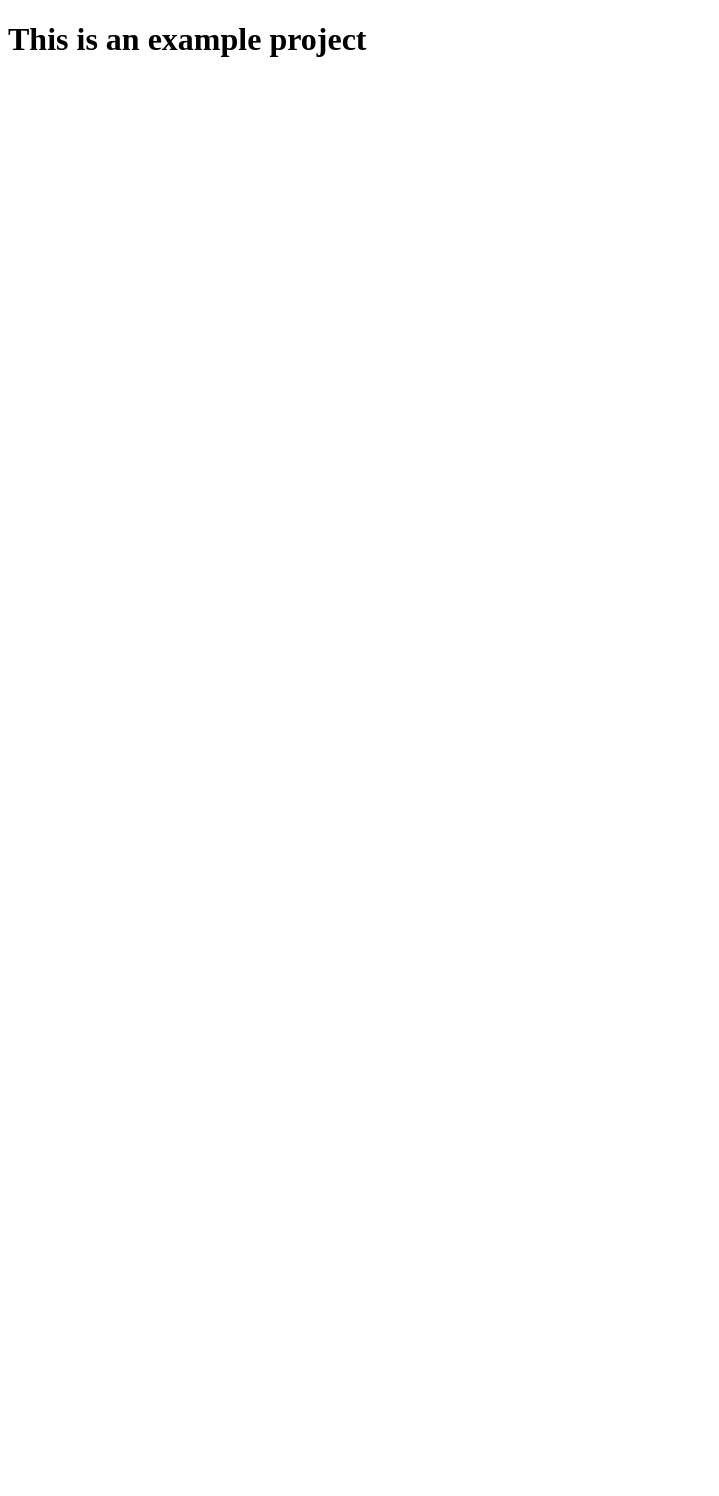
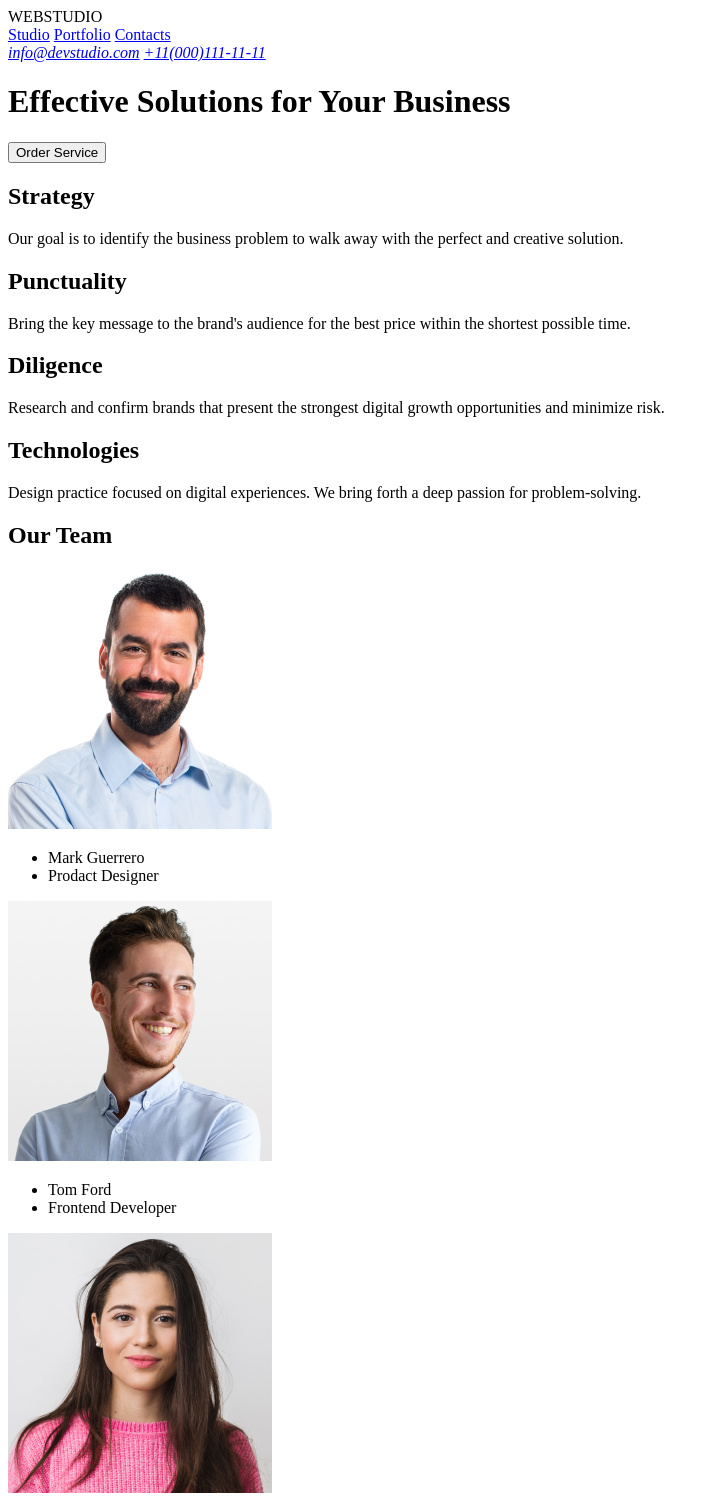
Before and after one commit to Maulova/goit-markup-hw-01, a plain HTML site: page index.html in a window 1280 px wide. Shown: the top 1496 px of the page, without its empty margins (0-719 px from the left). Before the commit the page ends 800 px from the top, so only its background shows below. Drawn offline with Linux system fonts and the light colour scheme.

Commit message:
all files

```diff
--- a/index.html
+++ b/index.html
@@ -3,9 +3,99 @@
   <head>
     <meta charset="UTF-8" />
     <meta name="viewport" content="width=device-width, initial-scale=1.0" />
-    <title>Document</title>
+    <title>WEBSTUDIO</title>
   </head>
   <body>
-    <h1>This is an example project</h1>
+    <header>
+      <a herf="/">WEBSTUDIO</a>
+      <nav>
+        <a href="Studio" target="_blank">Studio</a>
+        <a href="Portfolio" target="_blank">Portfolio</a>
+        <a href="Contacts" target="_blank">Contacts</a>
+      </nav>
+
+      <address>
+        <a href="mailto:info@devstudio.com" target="_blank"
+          >info@devstudio.com</a
+        >
+        <a href="tel:+11(000)111-11-11" target="_blank">+11(000)111-11-11</a>
+      </address>
+    </header>
+
+    <main>
+      <h1>Effective Solutions for Your Business</h1>
+      <button>Order Service</button>
+
+      <section>
+        <h2>Strategy</h2>
+        <p>
+          Our goal is to identify the business problem to walk away with the
+          perfect and creative solution.
+        </p>
+        <h2>Punctuality</h2>
+        <p>
+          Bring the key message to the brand's audience for the best price
+          within the shortest possible time.
+        </p>
+        <h2>Diligence</h2>
+        <p>
+          Research and confirm brands that present the strongest digital growth
+          opportunities and minimize risk.
+        </p>
+        <h2>Technologies</h2>
+        <p>
+          Design practice focused on digital experiences. We bring forth a deep
+          passion for problem-solving.
+        </p>
+      </section>
+      <section>
+        <h2>Our Team</h2>
+        <img
+          src="./images/img-1.jpg"
+          alt="Foto of Mark Guerrero
+Product Designer"
+          height="260"
+          width="264"
+        />
+        <ul>
+          <li>Mark Guerrero</li>
+          <li>Prodact Designer</li>
+        </ul>
+
+        <img
+          src="./images/img-2.jpg"
+          alt="Foto of Tom Ford Frontend Developer"
+          height="260"
+          width="264"
+        />
+        <ul>
+          <li>Tom Ford</li>
+          <li>Frontend Developer</li>
+        </ul>
+        <img
+          src="./images/img-3.jpg"
+          alt="Foto of Camila Garcia Marketing"
+          height="260"
+          width="264"
+        />
+        <ul>
+          <li>Camila Garcia</li>
+          <li>Marketing</li>
+        </ul>
+        <img
+          src="./images/img-4.jpg"
+          alt="Foto of Daniel Wilson UI Designer"
+          height="260"
+          width="264"
+        />
+      </section>
+    </main>
+    <footer>
+      <a href="/">WEBSTUDIO</a>
+      <p>
+        Increase the flow of customers and sales for your business with digital
+        marketing & growth solutions.
+      </p>
+    </footer>
   </body>
 </html>
```
Also changed, not shown: .prettierrc.json (added), images/img-1.jpg (added), images/img-2.jpg (added), images/img-3.jpg (added), images/img-4.jpg (added), 1 other file.
